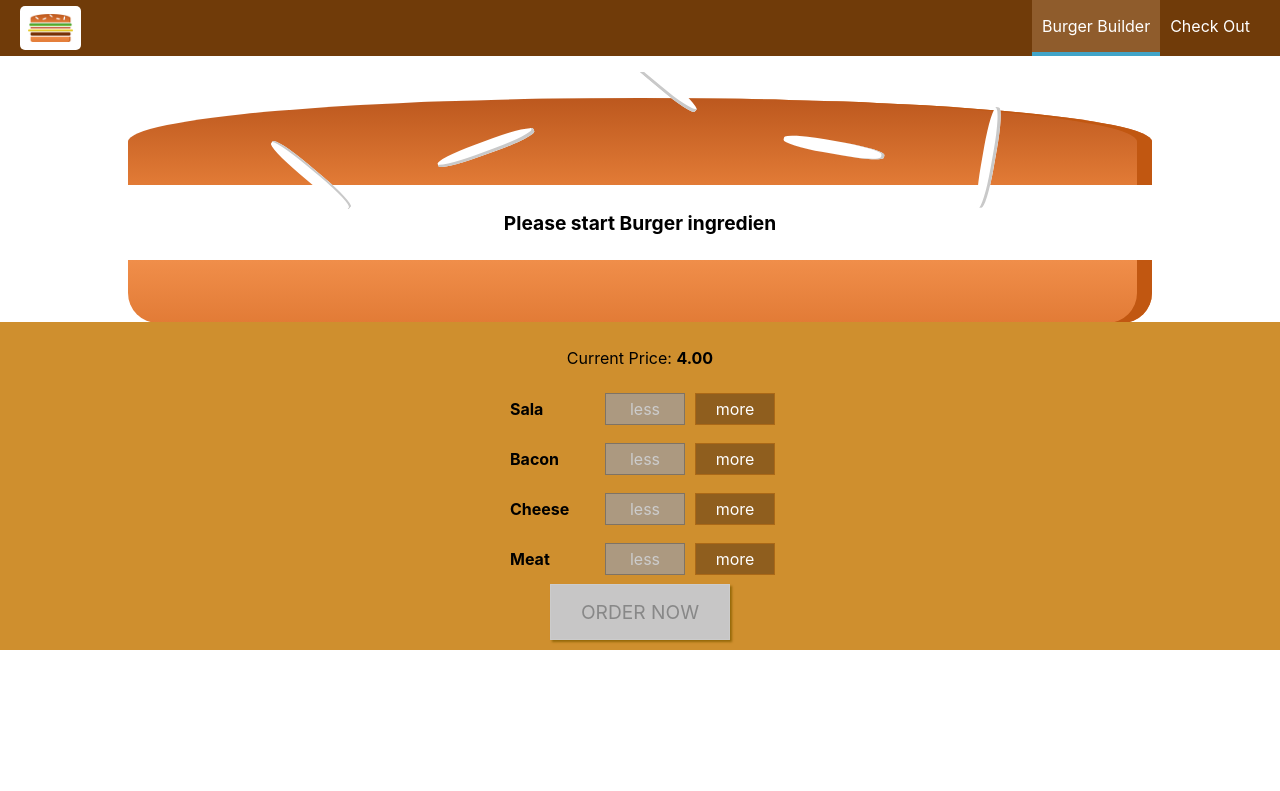
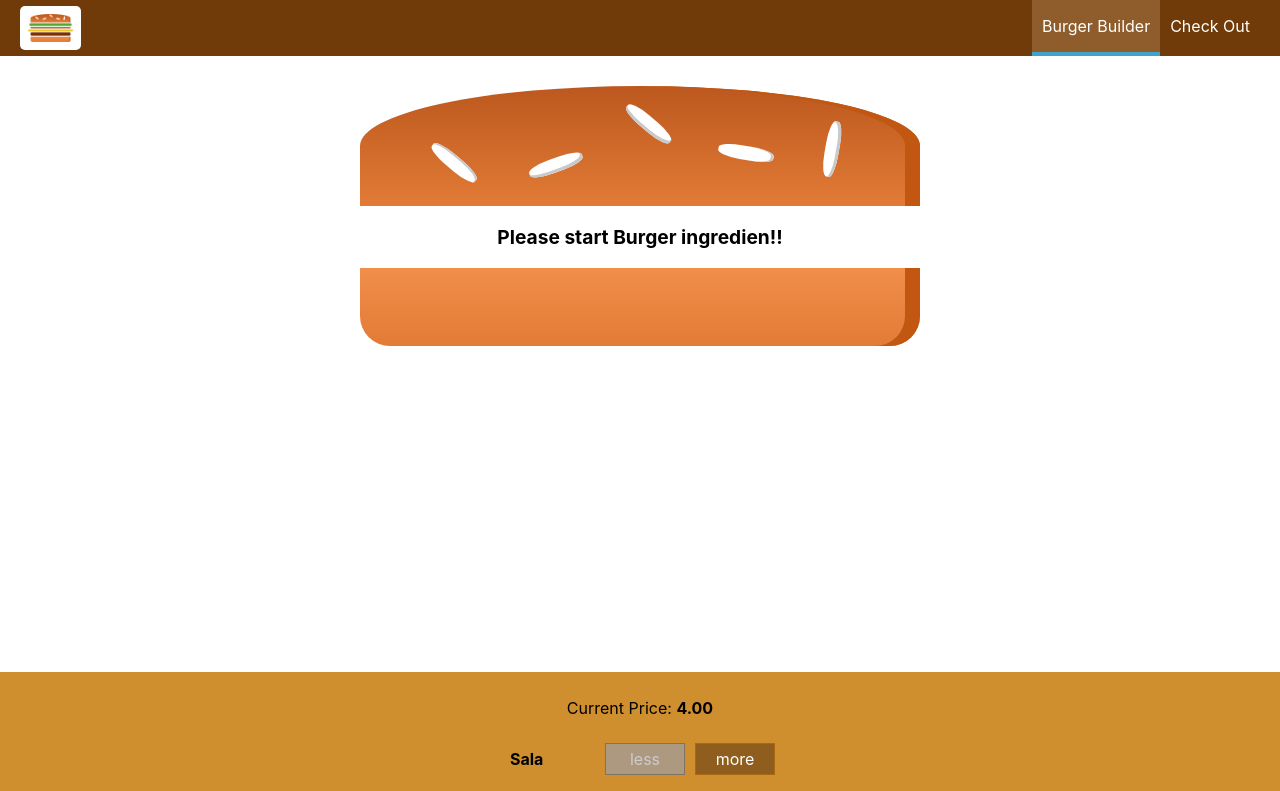
Before and after one commit to saurabhpathak072/Burger-Builder-ReactJS, a React (Create React App) app: page / in a window 1280 px wide. Shown: the top 791 px of the page. Built offline with nearby package versions, Linux system fonts and the light colour scheme.

Commit message:
improve burger UI

```diff
--- a/src/Components/Burger/Burger.js
+++ b/src/Components/Burger/Burger.js
@@ -13,7 +13,7 @@ const Burger = (props)=>{
         return arr.concat(el)
     },[]);
     if(transformedIngredients.length === 0){
-        transformedIngredients =<p>Please start Burger ingredien</p>
+        transformedIngredients =<p>Please start Burger ingredien!!</p>
     }
     return(
         <div className={classes.Burger}>
--- a/src/Components/Burger/BurgerIngredients/BurgerIngredients.js
+++ b/src/Components/Burger/BurgerIngredients/BurgerIngredients.js
@@ -1,41 +1,46 @@
-import React from 'react';
-import PropsTypes from 'prop-types';
+import React, { Component } from 'react';
+import PropTypes from 'prop-types';
 
 import classes from './BurgerIngredients.module.css';
 
-export default function BurgerIngredients(props) {
+class BurgerIngredient extends Component {
+    render () {
         let ingredient = null;
 
-    switch(props.type){
-        case ('bread-bottom'):
+        switch ( this.props.type ) {
+            case ( 'bread-bottom' ):
                 ingredient = <div className={classes.BreadBottom}></div>;
                 break;
-        case ('bread-top'):
-            ingredient =(
+            case ( 'bread-top' ):
+                ingredient = (
                     <div className={classes.BreadTop}>
                         <div className={classes.Seeds1}></div>
                         <div className={classes.Seeds2}></div>
                     </div>
                 );
                 break;
-        case ('meat'):
-            ingredient=<div className={classes.Meat}></div>
+            case ( 'meat' ):
+                ingredient = <div className={classes.Meat}></div>;
                 break;
-        case ('cheese'):
-            ingredient=<div className={classes.Cheese}></div>
+            case ( 'cheese' ):
+                ingredient = <div className={classes.Cheese}></div>;
                 break;
-        case ('bacon'):
-            ingredient=<div className={classes.Bacon}></div>
+            case ( 'bacon' ):
+                ingredient = <div className={classes.Bacon}></div>;
                 break;
-        case ('salad'):
-            ingredient=<div className={classes.Salad}></div>
+            case ( 'salad' ):
+                ingredient = <div className={classes.Salad}></div>;
                 break;
             default:
-            ingredient=null;
+                ingredient = null;
         }
 
         return ingredient;
     }
-BurgerIngredients.propTypes={
-    type:PropsTypes.string.isRequired
+}
+
+BurgerIngredient.propTypes = {
+    type: PropTypes.string.isRequired
 };
+
+export default BurgerIngredient;
--- a/src/Components/Burger/BurgerIngredients/BurgerIngredients.module.css
+++ b/src/Components/Burger/BurgerIngredients/BurgerIngredients.module.css
@@ -1,5 +1,5 @@
 .BreadBottom {
-  height: 25%;
+  height: 13%;
   width: 80%;
   background: linear-gradient(#F08E4A, #e27b36);
   border-radius: 0 0 30px 30px;
@@ -8,7 +8,7 @@
 }
 
 .BreadTop {
-  height: 35%;
+  height: 20%;
   width: 80%;
   background: linear-gradient(#bc581e, #e27b36);
   border-radius: 50% 50% 0 0;
@@ -19,11 +19,11 @@
 
 .Seeds1 {
   width: 10%;
-  height: 15%;
+  height: 12%;
   position: absolute;
   background-color: white;
   left: 30%;
-  top: 50%;
+  top: 60%;
   border-radius: 40%;
   transform: rotate(-20deg);
   box-shadow: inset -2px -3px #c9c9c9;
@@ -57,7 +57,7 @@
 
 .Seeds2 {
   width: 10%;
-  height: 15%;
+  height: 12%;
   position: absolute;
   background-color: white;
   left: 64%;
@@ -99,7 +99,7 @@
 
 .Salad {
   width: 85%;
-  height: 5%;
+  height: 7%;
   margin: 2% auto;
   background: linear-gradient(#228c1d, #91ce50);
   border-radius: 20px;
@@ -110,4 +110,5 @@
   height: 3%;
   background: linear-gradient(#bf3813, #c45e38);
   margin: 2% auto;
+  border-radius: 25%;
 }
--- a/src/Containers/BurgerBuilder/BurgerBuilder.js
+++ b/src/Containers/BurgerBuilder/BurgerBuilder.js
@@ -5,6 +5,7 @@ import Burger from '../../Components/Burger/Burger';
 import BuildControls from '../../Components/Burger/BuildControls/BuildControls';
 import Modal from '../../Components/UI/Modal/Modal';
 import OrderSummary from '../../Components/Burger/OrderSummary/OrderSummary';
+import withErrorHandler from '../../HOC/withErrorHandler/withErrorHandler';
 import Axios from '../../axios-order';
 import Spinner from '../../Components/UI/Spinner/Spineer';
 
@@ -16,7 +17,7 @@ const INGREDIENT_PRICES={
 
 }
 
-export default class BurgerBuilder extends Component {
+ class BurgerBuilder extends Component {
     // constructor(props){
     //     super(props);
     //     this.state={
@@ -150,3 +151,5 @@ export default class BurgerBuilder extends Component {
         )
     }
 }
+
+export default withErrorHandler(BurgerBuilder,Axios);
--- /dev/null
+++ b/src/HOC/withErrorHandler/withErrorHandler.js
@@ -0,0 +1,37 @@
+import React,{Component} from 'react';
+import Modal from '../../Components/UI/Modal/Modal';
+
+function withErrorHandler(WrappedComponent,axios) {
+    return class extends Component{
+        state={
+            error:null
+        }
+        componentDidMount(){
+            axios.interceptors.request.use(req=>{
+                this.setState({error:null});
+                return req;
+            });
+            axios.interceptors.response.use(res=>res,error=>{
+                this.setState({error});
+            });
+        }
+        errorConfirmHandler =()=>{
+            this.setState({error:null});
+        }
+        render(){
+            return (
+                <>
+                <Modal
+                 show={this.state.error}
+                 modalClosed={this.errorConfirmHandler}>
+                    {this.state.error ? this.state.error.message : null}
+                </Modal>
+                <WrappedComponent {...this.props}/>
+                </>
+            )
+        }
+    }
+
+}
+
+export default withErrorHandler
```
Also changed, not shown: src/Components/Burger/Burger.module.css (+10 -10 lines). Lines whose indentation alone changed are shown as unchanged.
